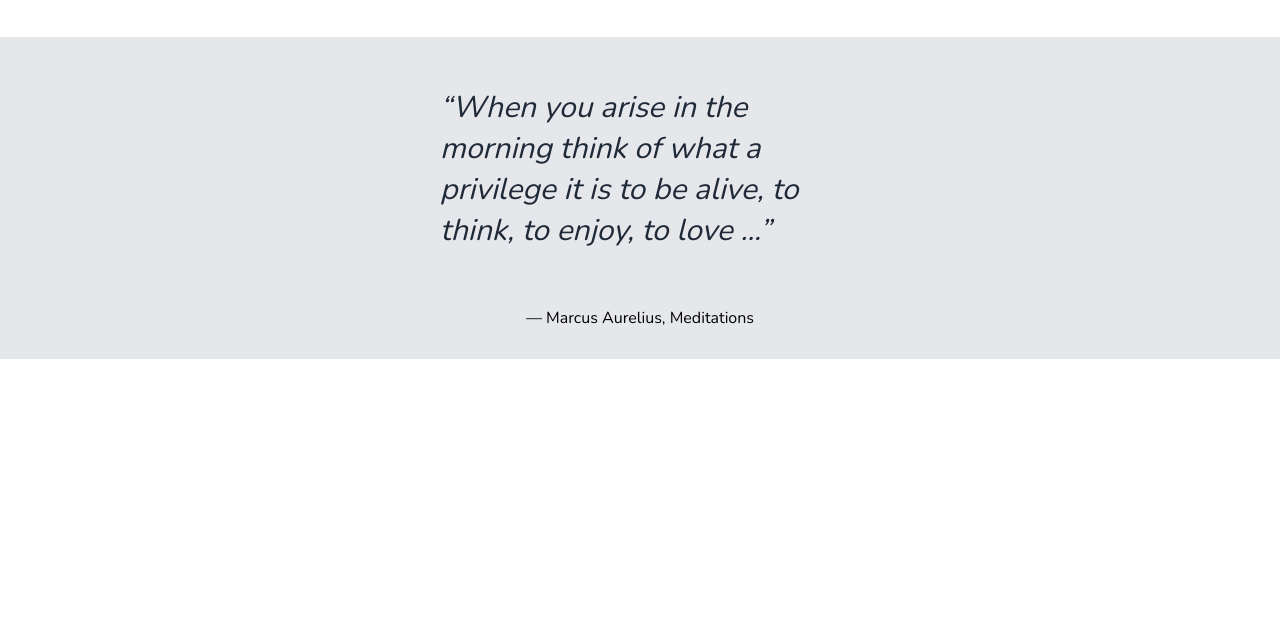
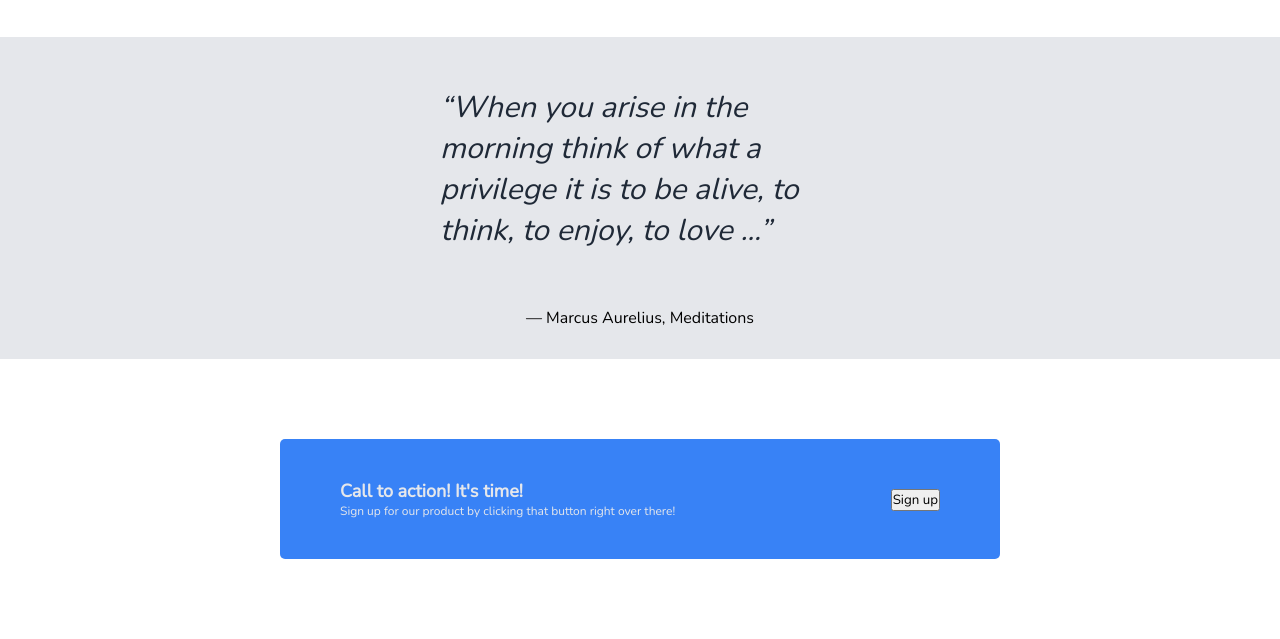
Before and after one commit to dev-yoga/winter-evening, a plain HTML site: page index.html in a window 1280 px wide. Shown: the part 782-1421 px from the top of the page. Before the commit the page ends 1141 px from the top, so only its background shows below. Drawn offline with nearby package versions, Linux system fonts and the light colour scheme.

Commit message:
Call to action

```diff
--- a/index.html
+++ b/index.html
@@ -31,27 +31,22 @@
     </div>
     <div class="title">Vitae ultrices dui sapien.</div>
     <div class="container">
-
         <div class="info">
             <img class="crop" src="https://images.pexels.com/photos/372470/pexels-photo-372470.jpeg?auto=compress&cs=tinysrgb&dpr=2&h=650&w=940">
             <div class="text">Integer malesuada nunc vel risus commodo.</div>
         </div>
-
         <div class="info">
             <img class="crop" src="https://images.pexels.com/photos/3751010/pexels-photo-3751010.jpeg?auto=compress&cs=tinysrgb&dpr=2&w=500">
             <div class="text">Quam adipiscing vitae proin sagittis.</div>
         </div>
-
         <div class="info">
             <img class="crop" src="https://images.pexels.com/photos/314860/pexels-photo-314860.jpeg?auto=compress&cs=tinysrgb&dpr=2&h=750&w=1260">
             <div class="text">Ac feugiat sed lectus vestibulum mattis velit.</div>
         </div>
-
         <div class="info">
             <img class="crop" src="https://images.pexels.com/photos/3557597/pexels-photo-3557597.jpeg?auto=compress&cs=tinysrgb&dpr=2&w=500">
             <div class="text">Quis ipsum suspendisse ultrices gravida dictum.</div>
         </div>
-
     </div>
     <div class="quotesection">
         <div class="quote">
@@ -61,5 +56,16 @@
             ― Marcus Aurelius, Meditations
         </div>
     </div>
+    <div class="calltoaction">
+        <div class="calltoactionbox">
+            <div class="callright">
+            <div class="callbold">Call to action! It's time!</div>
+            <div class="calltext">Sign up for our product by clicking that button right over there!</div>
+            </div>
+            <div class="callleft">
+                <button class="signup">Sign up</button>
+            </div>
+        </div>
+    </div>
 </body>
 </html>
--- a/styles.css
+++ b/styles.css
@@ -114,3 +114,36 @@ ul {
     color: #1f2937;
     padding: 20px;
 }
+
+.calltoaction {
+    display: flex;
+    align-items: center;
+    justify-content: center;
+    padding: 80px;
+    padding-left: 80px;
+    padding-right: 80;
+}
+
+.calltoactionbox {
+    display: flex;
+    align-items: center;
+    justify-content: space-between;
+    background-color: #3882f6;
+    width: 600px;
+    height: 100px;
+    border-radius: 5px;
+    color: #E5E7EB;
+    padding-right: 60px;
+    padding-left: 60px;
+    padding-top: 10px;
+    padding-bottom: 10px;
+}
+
+.callbold {
+    font-size: 18px;
+    font-weight: 900;
+}
+
+.calltext {
+    font-size: 12px;
+}
```
